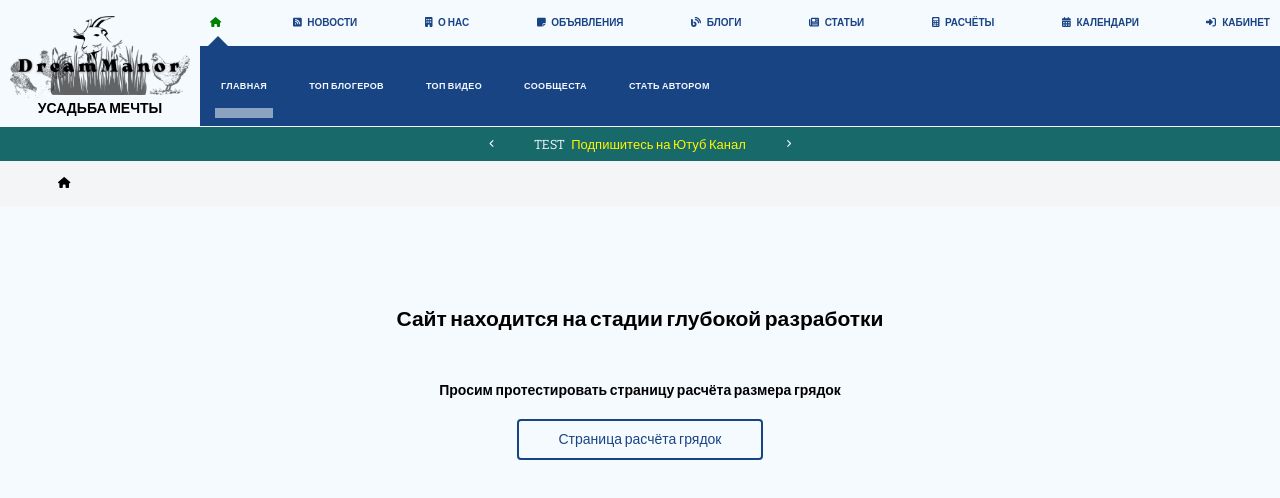
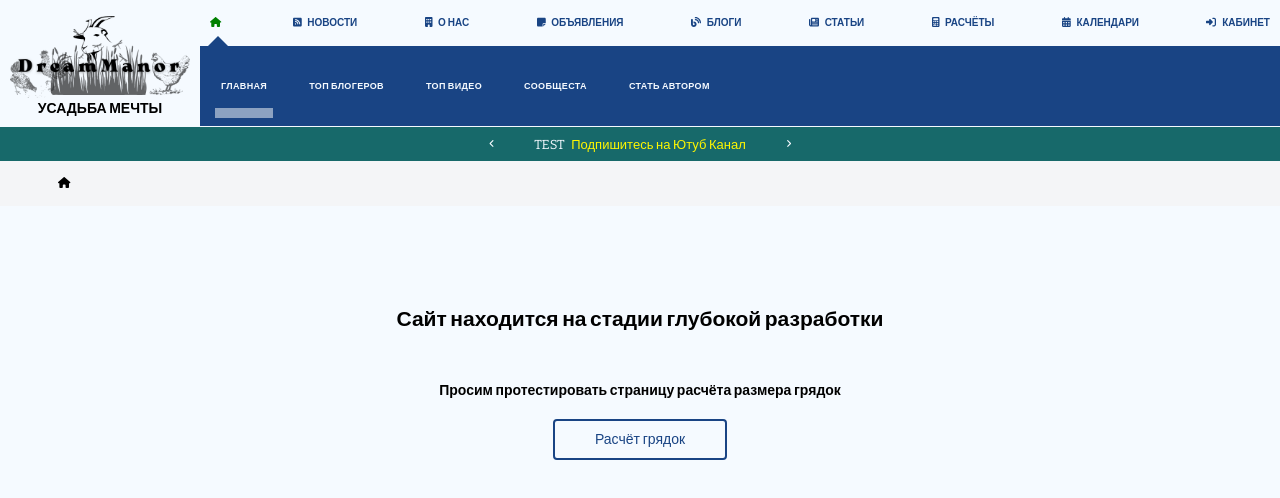
Before and after one commit to kochenov/dreammanor, a Vue app: page / in a window 1280 px wide. Shown: the top 498 px of the page. Built offline with nearby package versions, Linux system fonts and the light colour scheme.

Commit message:
Тестовое отображение

```diff
--- a/src/components/parts/seeding/HistorySeeding.vue
+++ b/src/components/parts/seeding/HistorySeeding.vue
@@ -1,5 +1,7 @@
 <template>
-  <div>History</div>
+  <div>
+    Здесь будет отображаться список сохранённых расчётов с названием грядок.
+  </div>
 </template>
 
 <script>
--- a/src/components/parts/seeding/UserSeeding.vue
+++ b/src/components/parts/seeding/UserSeeding.vue
@@ -1,5 +1,9 @@
 <template>
-  <div>User</div>
+  <div>
+    Тут будет отображаться информация о запланированных посадках. Например,
+    нужно посеять томаты в начале июня. Грядка №15. Так же планируются
+    оповещения и уведомления о скором наступлении срока посева.
+  </div>
 </template>
 
 <script>
--- a/src/views/DefaultPage.vue
+++ b/src/views/DefaultPage.vue
@@ -4,9 +4,7 @@
       <h2>Сайт находится на стадии глубокой разработки</h2>
       <p>Просим протестировать страницу расчёта размера грядок</p>
       <div class="wr-link">
-        <router-link to="/calculation/seeding">
-          Страница расчёта грядок</router-link
-        >
+        <router-link to="/calculation/seeding"> Расчёт грядок</router-link>
       </div>
     </div>
   </div>
```
